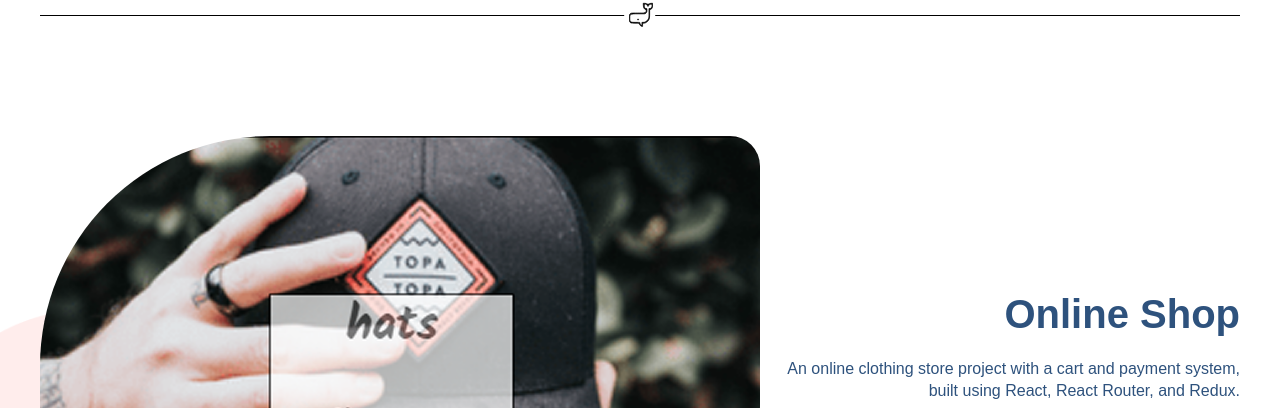
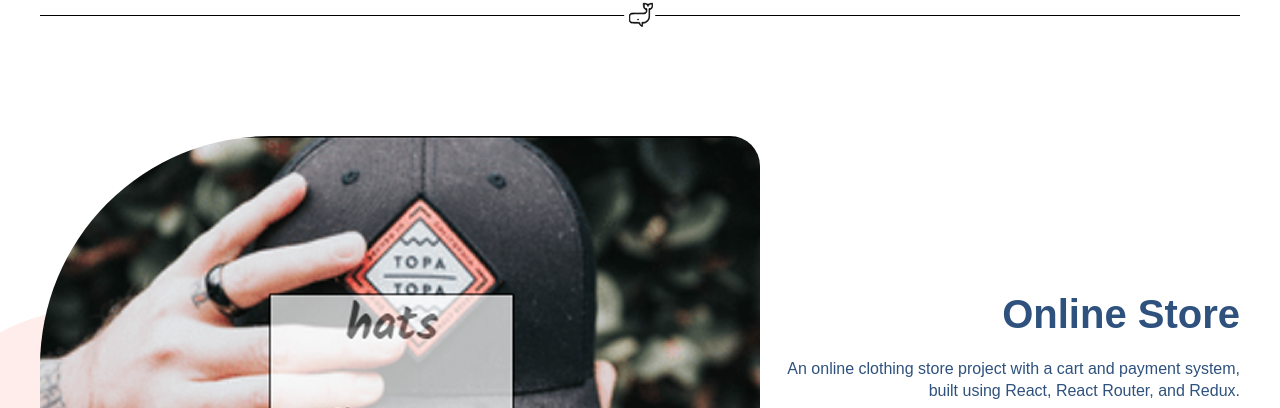
Before and after one commit to ev-indrik/my-portfolio, a React (Vite) app: page /projects in a window 1280 px wide. Shown: the part 1655-2063 px from the top of the page. Built offline with nearby package versions, Linux system fonts and the light colour scheme.

Commit message:
WIP: refactor Router

```diff
--- a/src/components/tech-logo-item/TechLogoItem.tsx
+++ b/src/components/tech-logo-item/TechLogoItem.tsx
@@ -43,7 +43,6 @@ type TechContent = {
 }
 
 const TechLogoItem: FC<TechContent> = ({logoKey, title}) => {
-    console.log(logoKey) // 'tsImg'
     return (
         <div className={'tech-pair-wrapper'}>
             <div className={'tech-logo-wrapper'}>
--- a/src/data/projectsGalleryData.json
+++ b/src/data/projectsData.json
@@ -1,5 +1,6 @@
 [
   {
+    "id": "easetech-project",
     "title": "Easetech",
     "description": "Development of a modern platform that facilitates document and wayleave workflows between organizations and clients. The system includes user registration, quote requests, document handling, and geospatial data interactions.",
     "projectImg": "easetechImg",
@@ -9,7 +10,8 @@
     "isDividerReversed": true
   },
   {
-    "title": "Online Shop",
+    "id": "store-project",
+    "title": "Online Store",
     "description": "An online clothing store project with a cart and payment system, built using React, React Router, and Redux.",
     "projectImg": "shopImg",
     "bgImgLower": "shopEllipseImg",
@@ -19,6 +21,7 @@
     "isDividerReversed": false
   },
   {
+    "id": "volunteers-database-project",
     "title": "Volunteers Database",
     "description": "A project using Grid and pure JavaScript with database integration, supporting simultaneous filtering by multiple parameters.",
     "projectImg": "volunteersImg",
@@ -28,6 +31,7 @@
     "isDividerReversed": true
   },
   {
+    "id": "geometrical-calculator-project",
     "title": "Geometrical Calculator",
     "description": "A React-based calculator for computing basic geometric properties based on sides or coordinate points.",
     "projectImg": "calcImg",
--- a/src/pages/index.tsx
+++ b/src/pages/index.tsx
@@ -8,7 +8,7 @@ const About = lazy<FC>(() => import('../pages/about/About.tsx'))
 const Projects = lazy<FC>(() => import('../pages/projects/Projects.tsx'))
 const Contact = lazy<FC>(() => import('../pages/contact/Contact.tsx'))
 const NotFound = lazy<FC>(() => import('../pages/not-found/NotFound.tsx'))
-const ProjectPage = lazy<FC>(()=> import('./project-page/ProjectPage'))
+const ProjectDetailedPage = lazy<FC>(()=> import('./project-page/ProjectDetailedPage'))
 
 const routes: RouteObject[] = [
     {
@@ -36,8 +36,8 @@ const routes: RouteObject[] = [
                 element: <Contact />,
             },
             {
-                path: 'project-page',
-                element: <ProjectPage/>,
+                path: 'projects/:projectId',
+                element: <ProjectDetailedPage/>,
             },
         ],
     },
--- a/src/pages/project-page/ProjectPage.tsx
+++ b/src/pages/project-page/ProjectDetailedPage.tsx
@@ -1,5 +1,5 @@
 import type {FC} from 'react';
-import './ProjectPage.scss'
+import './ProjectDetailedPage.scss'
 import {Carousel, Col, Row} from "antd";
 
 import WebsiteTypography from "@/components/website-typography/WebsiteTypography";
@@ -13,17 +13,38 @@ import TechLogoItem from "@/components/tech-logo-item/TechLogoItem";
 import {SvgIcon} from "@/components/icon/SvgIcon";
 import WebsiteDivider from "@/components/website-divider/WebsiteDivider";
 import WebsiteButton from "@/components/website-button/WebsiteButton";
-import {useNavigate} from "react-router";
+import {useNavigate, useParams} from "react-router";
+import type {ProjectItemProps} from "@/pages/projects/sections/projects-gallery/project-item/ProjectItem";
 
 const {Title, Paragraph} = WebsiteTypography;
+import projects from '../../data/projectsData.json'
 
-const ProjectPage: FC = () => {
+// type Props = {
+//     projectId: string;
+// }
 
-    const navigate = useNavigate()
+const ProjectDetailedPage: FC = () => {
+
+    const { projectId } = useParams();
+
+    if (!projectId) {
+        return
+        // return <Page404/>
+    }
+
+    const navigate = useNavigate();
+
+    const getProjectById = (id: string) => {
+        return projects.find(project => project.id === id)
+    }
+
+    const project: ProjectItemProps | undefined = getProjectById(projectId || '')
 
     const backToGalleryClick = () => {
         navigate(-1)
     };
+
+    if (!project) return <div>Project not found</div>;
 
     return (
         <div className={'project-page-wrapper'}>
@@ -225,4 +246,4 @@ const ProjectPage: FC = () => {
     );
 };
 
-export default ProjectPage;
+export default ProjectDetailedPage;
--- a/src/pages/projects/sections/projects-gallery/ProjectsGallery.tsx
+++ b/src/pages/projects/sections/projects-gallery/ProjectsGallery.tsx
@@ -6,9 +6,8 @@ import logoImg from '../../../../components/title-icon-group/images/hard-skills.
 
 import WebsiteDivider from "@/components/website-divider/WebsiteDivider";
 import ProjectItem from "@/pages/projects/sections/projects-gallery/project-item/ProjectItem";
-import {useNavigate} from "react-router";
 
-import projectsData from '../../../../data/projectsGalleryData.json';
+import projectsData from '../../../../data/projectsData.json';
 import easetechImg from './images/easetech.png';
 import easetechEllipseImg from './images/bg-images/easetech-ellipse.png';
 
@@ -36,7 +35,7 @@ const imagesMap: Record<string, string> = {
 
 const ProjectsGallery: FC = () => {
 
-    const navigate = useNavigate();
+    // const navigate = useNavigate();
 
     return (
         <div className={'projects-gallery-wrapper'}>
@@ -48,6 +47,7 @@ const ProjectsGallery: FC = () => {
                 <div className={'gallery-wrapper'}>
                     {projectsData.map((item, idx) => (
                         <ProjectItem
+                            id={item.id}
                             key={idx}
                             title={item.title}
                             description={item.description}
@@ -57,7 +57,7 @@ const ProjectsGallery: FC = () => {
                             bgSectionImg={item.bgSectionImg ? imagesMap[item.bgSectionImg] : undefined}
                             isDivider={item.isDivider}
                             isReversed={item.isReversed}
-                            onClick={() => navigate(item.onClickRoute)}
+                            // onClick={() => navigate(item.onClickRoute)}
                         />
                     ))}
                 </div>
--- a/src/pages/projects/sections/projects-gallery/project-item/ProjectItem.tsx
+++ b/src/pages/projects/sections/projects-gallery/project-item/ProjectItem.tsx
@@ -5,36 +5,45 @@ import WebsiteButton from "@/components/website-button/WebsiteButton";
 import WebsiteDivider from "@/components/website-divider/WebsiteDivider";
 
 import WebsiteTypography from "@/components/website-typography/WebsiteTypography";
+import {useNavigate} from "react-router";
 
 const {Title, Paragraph} = WebsiteTypography
 
-type ProjectItemProps = {
-    isReversed?: boolean;
+export type ProjectItemProps = {
+    id: string;
     title: string;
     description: string;
     projectImg: string;
-    onClick?: () => void;
+    // onClick?: () => void;
     bgImgUpper?: string;
     bgImgLower?: string;
     bgSectionImg?: string;
+    isReversed?: boolean;
     isDivider?: boolean;
     isDividerReversed?: boolean;
 }
 
 const ProjectItem: FC<ProjectItemProps> = ({
+                                               id,
                                                isReversed = false,
                                                title,
                                                description,
-                                               onClick,
                                                projectImg,
                                                isDivider = true,
                                                bgImgUpper,
                                                bgImgLower,
                                                bgSectionImg
                                            }) => {
+
+    const navigate = useNavigate();
+
+    const handleReadMore = () => {
+        navigate(`/projects/${id}`)
+    };
+
     return (
         <>
-            <div className={`project-item-wrapper ${isReversed && 'reversed'}`}>
+            <div id={id} className={`project-item-wrapper ${isReversed && 'reversed'}`}>
 
                 {bgImgUpper && <div className={'upper-bg-img-wrapper'}>
                     <img src={bgImgUpper} alt={"background illustration"}/>
@@ -54,7 +63,8 @@ const ProjectItem: FC<ProjectItemProps> = ({
                             </div>
 
                             <div>
-                                <WebsiteButton btnType={'ghost'} size={'large'} text={'Read more'} onClick={onClick}/>
+                                <WebsiteButton btnType={'ghost'} size={'large'} text={'Read more'}
+                                               onClick={handleReadMore}/>
                             </div>
                         </div>
 
```
Also changed, not shown: src/pages/project-page/ProjectDetailedPage.scss (indentation only).
